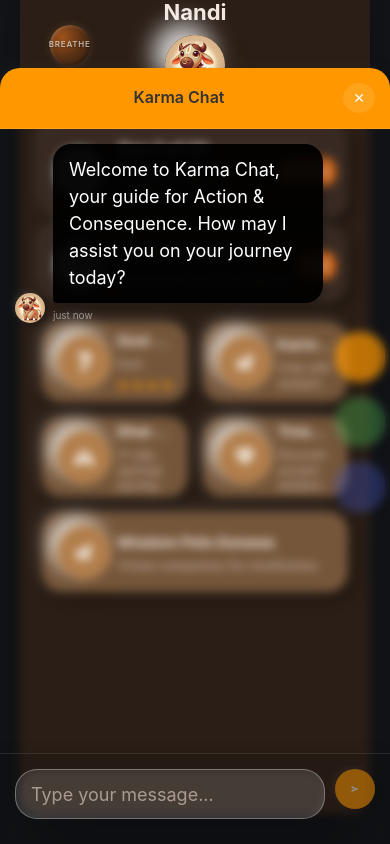
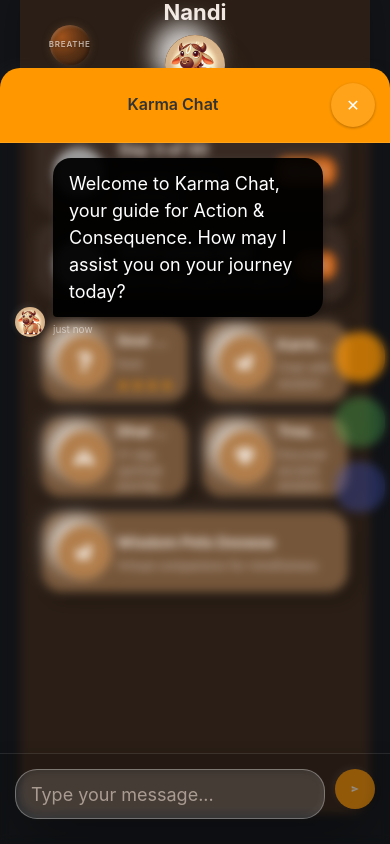
Before and after one commit to rgadoo/nandi-platform, a React (Create React App) app in the folder nandi-frontend/: page / in a window 390 px wide. Both pictures are taken after a click on the button 360 px from the left and 357 px from the top of the page. Shown: the part 80-924 px from the top of the page. Built offline with nearby package versions, Linux system fonts and the light colour scheme; no server answers; grey boxes are pictures that could not be loaded.

Commit message:
Refactor ChatDemo and NandiChatWindow components to improve chat closing functionality and enhance mobile UI; implement dedicated close handler, update close button styles for better accessibility, and ensure proper cleanup on chat closure.

```diff
--- a/nandi-frontend/src/components/Chat/ChatDemo.js
+++ b/nandi-frontend/src/components/Chat/ChatDemo.js
@@ -82,6 +82,18 @@ const ChatDemo = () => {
     document.body.style.overflow = chatId ? 'hidden' : '';
   };
 
+  // Create a dedicated function for closing the chat to ensure proper cleanup
+  const handleCloseChat = () => {
+    // Set active chat to null
+    setActiveChat(null);
+
+    // Remove the chat-active class from the body
+    document.body.classList.remove('chat-active');
+
+    // Reset overflow style
+    document.body.style.overflow = '';
+  };
+
   // Get active chat theme
   const getActiveChatTheme = () => {
     return CHAT_THEMES.find(theme => theme.id === activeChat);
@@ -107,7 +119,7 @@ const ChatDemo = () => {
       {activeChat && (
         <NandiChatWindow
           theme={getActiveChatTheme()}
-          onClose={() => handleChatToggle(null)} // Use the handler to close properly
+          onClose={handleCloseChat} // Use the enhanced close handler
           messages={messageHistories[activeChat] || []}
           onMessagesUpdate={handleMessagesUpdate}
         />
--- a/nandi-frontend/src/components/Chat/NandiChatWindow.css
+++ b/nandi-frontend/src/components/Chat/NandiChatWindow.css
@@ -354,6 +354,17 @@
 
   .chat-header {
     background-color: rgba(177, 125, 74, 0.5); /* Consistent transparency on mobile */
+    padding: 15px; /* Ensure consistent padding */
+  }
+
+  /* Enhanced close button for mobile */
+  .chat-close-button {
+    width: 44px; /* Larger tap target */
+    height: 44px; /* Larger tap target */
+    font-size: 16px; /* Larger X */
+    position: relative;
+    z-index: 10; /* Ensure it's above other elements */
+    box-shadow: 0 1px 3px rgba(0, 0, 0, 0.3); /* Add shadow for better visibility */
   }
 
   .chat-messages-container {
--- a/nandi-frontend/src/components/Chat/NandiChatWindow.js
+++ b/nandi-frontend/src/components/Chat/NandiChatWindow.js
@@ -167,7 +167,14 @@ const NandiChatWindow = ({ theme, onClose, messages = [], onMessagesUpdate }) =>
         <div className="chat-header-info">
           <h3>{theme?.name || 'Nandi Chat'}</h3>
         </div>
-        <button className="chat-close-button" onClick={onClose}>
+        <button
+          className="chat-close-button"
+          onClick={(e) => {
+            e.stopPropagation(); // Stop click from bubbling to parent
+            e.preventDefault(); // Prevent any default action
+            onClose(); // Call the close handler
+          }}
+        >
           ✕
         </button>
       </div>
```
